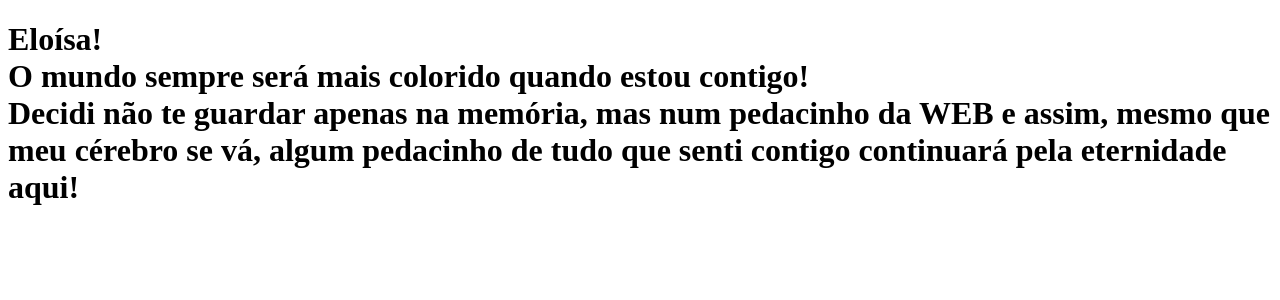
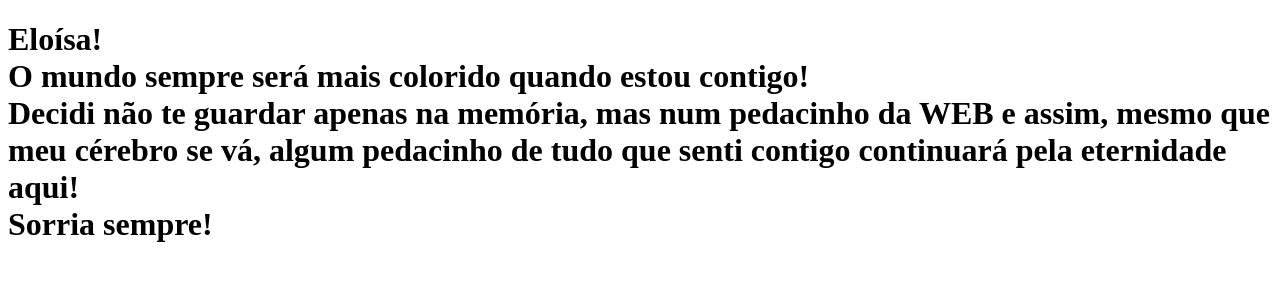
Before and after one commit to BrendonAraujo/clone-tabnews, a Next.js app: page / in a window 1280 px wide. Shown: the top 300 px of the page. Built offline with nearby package versions, Linux system fonts and the light colour scheme.

Commit message:
modificou a frase

```diff
--- a/pages/index.js
+++ b/pages/index.js
@@ -1,5 +1,5 @@
 function Home() {
-    return <h1>Eloísa! <br/>O mundo sempre será mais colorido quando estou contigo!<br/>Decidi não te guardar apenas na memória, mas num pedacinho da WEB e assim, mesmo que meu cérebro se vá, algum pedacinho de tudo que senti contigo continuará pela eternidade aqui!</h1>
+    return <h1>Eloísa! <br/>O mundo sempre será mais colorido quando estou contigo!<br/>Decidi não te guardar apenas na memória, mas num pedacinho da WEB e assim, mesmo que meu cérebro se vá, algum pedacinho de tudo que senti contigo continuará pela eternidade aqui! <br/>Sorria sempre!</h1>
 }
 
 export default Home;
```
